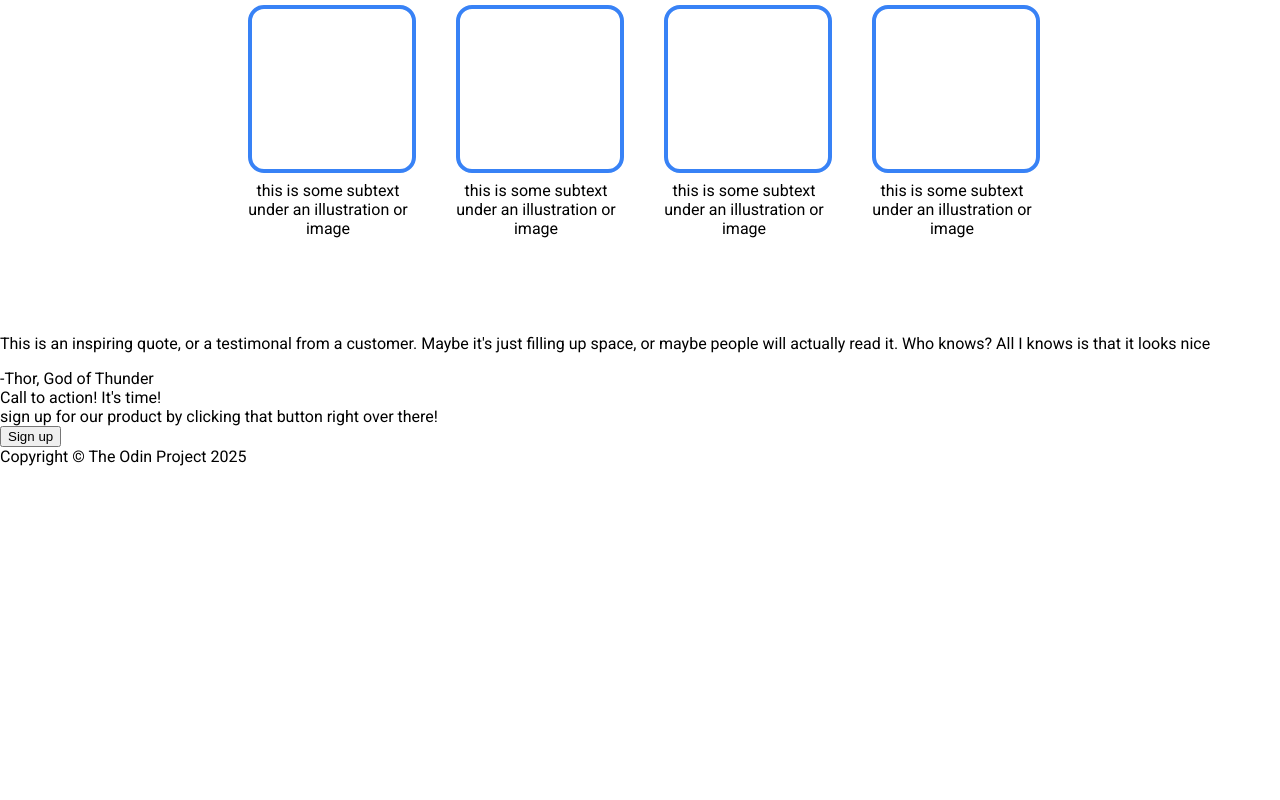
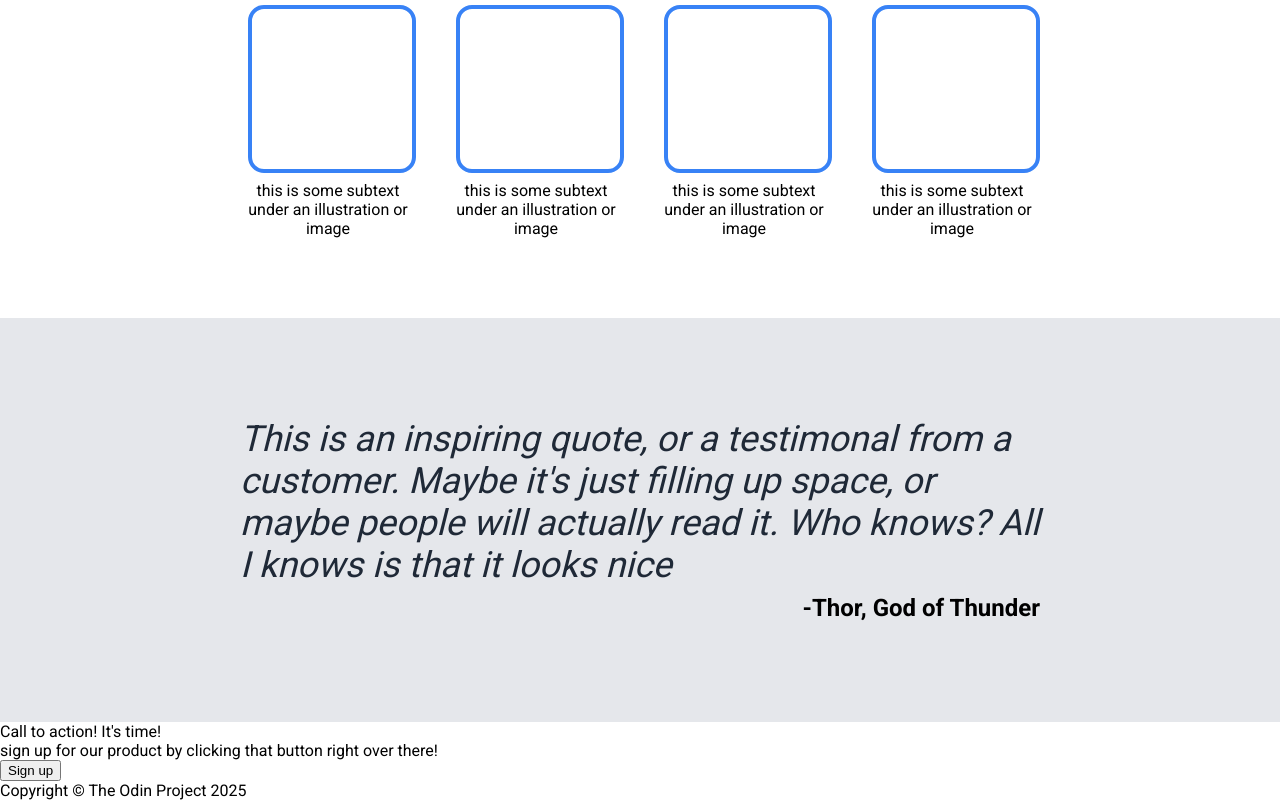
Before and after one commit to laym00n/odin-landing-page, a plain HTML site: page index.html in a window 1280 px wide. Shown: the part 529-1329 px from the top of the page. Before the commit the page ends 995 px from the top, so only its background shows below. Drawn offline with Linux system fonts and the light colour scheme.

Commit message:
Complete Section3 styling

```diff
--- a/index.html
+++ b/index.html
@@ -59,11 +59,14 @@
         </div>
 
         <div class="section3">
-            <div class="quote"><p>This is an inspiring quote, or a testimonal from a
+            <div class="quote-container">
+                <div class="quote"><p>This is an inspiring quote, or a testimonal from a
                 customer. Maybe it's just filling up space, or maybe people will actually read it. Who knows? All I knows
                 is that it looks nice
-            </p></div>
-            <div class="quoteby">-Thor, God of Thunder</div>
+                </p></div>
+                <div class="quoteby">-Thor, God of Thunder</div>
+            </div>
+
         </div>
 
         <div class="section4">
--- a/styles.css
+++ b/styles.css
@@ -100,7 +100,7 @@ a {
     justify-content: center;
     gap: 48px;
     margin-bottom: 64px;
-    flex-wrap: wrapP;
+    flex-wrap: wrap;
 }
 
 .card {
@@ -122,3 +122,32 @@ a {
     text-align: center;
     color: black;
 }
+
+.section3 {
+    background-color: #E5E7EB;
+    padding: 100px 0;
+}
+
+.quote-container {
+    display: flex;
+    flex-direction: column;
+    max-width: 800px;
+    margin: 0 auto;
+    padding: 0 16px;
+    flex-wrap: wrap;
+}
+.quote p {
+    margin: 0;
+    font-size: 36px;
+    font-style: italic;
+    color: #1F2937;
+    font-weight: 300;
+}
+
+.quoteby {
+    display: flex;
+    justify-content: flex-end;
+    font-weight: bold;
+    font-size: 24px;
+    margin-top: 8px;
+}
```
